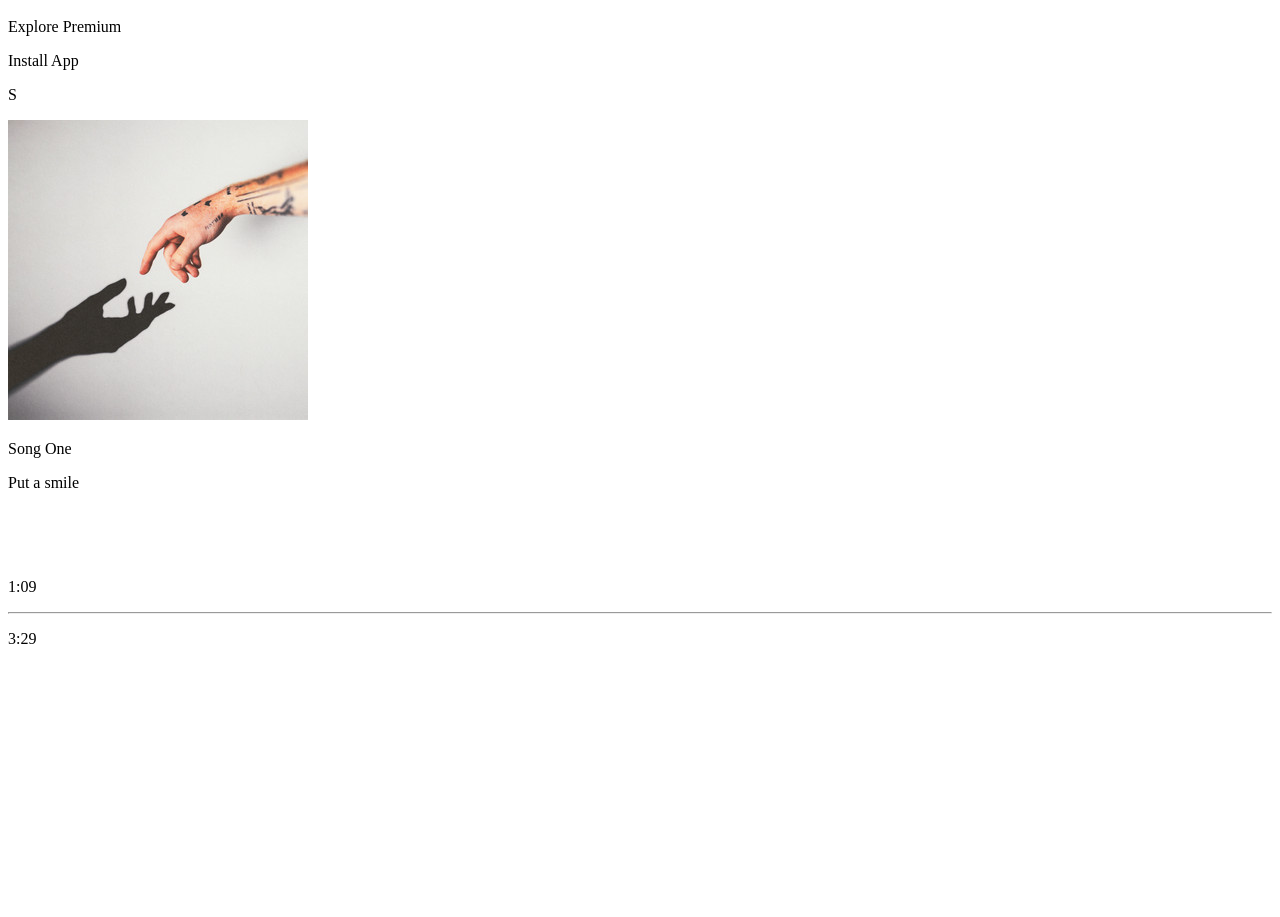
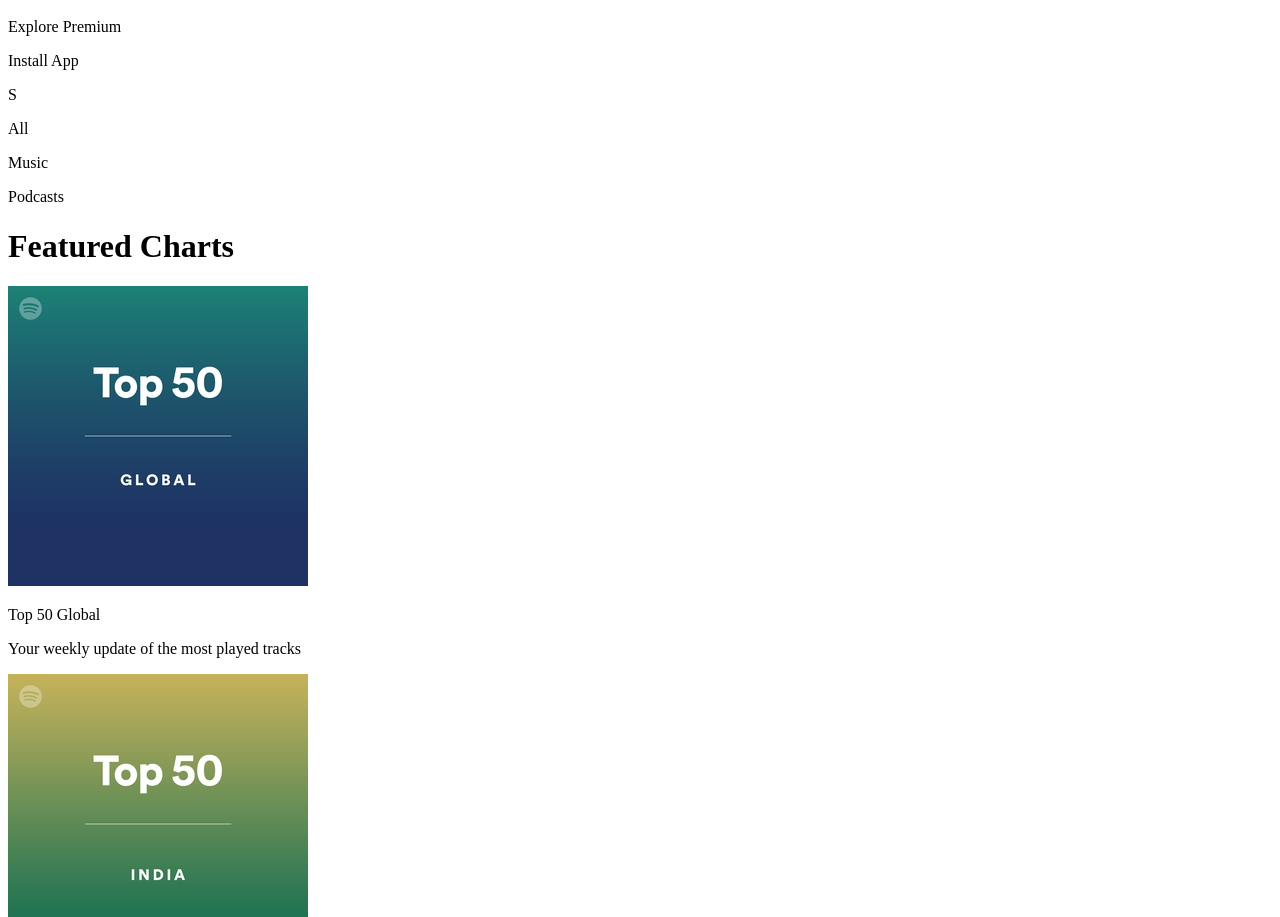
Before and after one commit to SaraMecinovic1/Spotify-clone, a React (Vite) app in the folder spotify-clone/: page / in a window 1280 px wide. Shown: the part 840-1757 px from the top of the page. Before the commit the page ends 1620 px from the top, so only its background shows below. Built offline with nearby package versions, Linux system fonts and the light colour scheme.

Commit message:
made a display home page

```diff
--- /dev/null
+++ b/spotify-clone/src/components/AlbumItem.jsx
@@ -0,0 +1,11 @@
+const AlbumItem = ({ image, name, desc, id }) => {
+  return (
+    <div className="min-w-[180px] p-2 px-3 rounded cursor-pointer hover:bg-[#ffffff26] ">
+      <img className="rounded" src={image} alt="" />
+      <p className="font-bold mt-2 mb-1">{name}</p>
+      <p className="text-slate-200 text-sm">{desc}</p>
+    </div>
+  );
+};
+
+export default AlbumItem;
--- a/spotify-clone/src/components/DisplayHome.jsx
+++ b/spotify-clone/src/components/DisplayHome.jsx
@@ -1,7 +1,44 @@
+import { albumsData } from "../assets/assets";
 import NavBar from "./NavBar";
+import AlbumItem from "./AlbumItem";
+import { songsData } from "../assets/assets";
+import SongItem from "./SongItem";
 
 const DisplayHome = () => {
-  return <NavBar />;
+  return (
+    <>
+      <NavBar />
+      <div className="mb-4">
+        <h1 className="my-5 font-bold text-2xl">Featured Charts</h1>
+        <div className="flex overflow-auto">
+          {albumsData.map((item, index) => (
+            <AlbumItem
+              key={index}
+              name={item.name}
+              desc={item.desc}
+              id={item.id}
+              image={item.image}
+            />
+          ))}
+        </div>
+      </div>
+
+      <div className="mb-4">
+        <h1 className="my-5 font-bold text-2xl">Today`s biggest hits</h1>
+        <div className="flex overflow-auto">
+          {songsData.map((item, index) => (
+            <SongItem
+              key={index}
+              name={item.name}
+              desc={item.desc}
+              id={item.id}
+              image={item.image}
+            />
+          ))}
+        </div>
+      </div>
+    </>
+  );
 };
 
 export default DisplayHome;
--- a/spotify-clone/src/components/NavBar.jsx
+++ b/spotify-clone/src/components/NavBar.jsx
@@ -2,6 +2,7 @@ import { assets } from "../assets/assets";
 
 const NavBar = () => {
   return (
+    <>
       <div className="w-full flex justify-between items-center font-semibold">
         <div className="flex items-center gap-2">
           <img
@@ -17,10 +18,10 @@ const NavBar = () => {
         </div>
 
         <div className="flex items-center gap-4 ">
-        <p className="bg-white text-black text-[15px] px-4 py-1 hidden md:block cursor-pointer border border-black rounded-lg">
+          <p className="bg-white text-black text-[15px] px-4 py-1 hidden md:block cursor-pointer border border-black rounded-2xl">
             Explore Premium
           </p>
-        <p className="bg-black text-white text-[15px] px-4 py-1 hidden md:block cursor-pointer border border-black rounded-lg">
+          <p className="bg-black text-white text-[15px] px-4 py-1 hidden md:block cursor-pointer border border-black rounded-2xl">
             Install App
           </p>
           <p className="bg-purple-500 text-black w-7 h-7 rounded-full flex items-center justify-center">
@@ -28,6 +29,12 @@ const NavBar = () => {
           </p>
         </div>
       </div>
+      <div className="flex items-center gap-2 mt-4 ">
+        <p className="bg-white text-black px-4 py-1  rounded-2xl cursor-pointer">All</p>
+        <p className="bg-black px-4 py-1 rounded-2xl cursor-pointer">Music</p>
+        <p className="bg-black px-4 py-1 rounded-2xl cursor-pointer">Podcasts</p>
+      </div>
+    </>
   );
 };
 
--- /dev/null
+++ b/spotify-clone/src/components/SongItem.jsx
@@ -0,0 +1,12 @@
+
+const SongItem = ({ image, name, desc, id }) => {
+    return (
+        <div className="min-w-[180px] p-2 px-3 rounded cursor-pointer hover:bg-[#ffffff26] ">
+          <img className="rounded" src={image} alt="" />
+          <p className="font-bold mt-2 mb-1">{name}</p>
+          <p className="text-slate-200 text-sm">{desc}</p>
+        </div>
+      );
+};
+
+export default SongItem;
--- a/spotify-clone/src/index.css
+++ b/spotify-clone/src/index.css
@@ -1,3 +1,7 @@
 @tailwind base;
 @tailwind components;
 @tailwind utilities;
+
+::-webkit-scrollbar{
+    display: none;
+}
```
Lines whose indentation alone changed are shown as unchanged.
